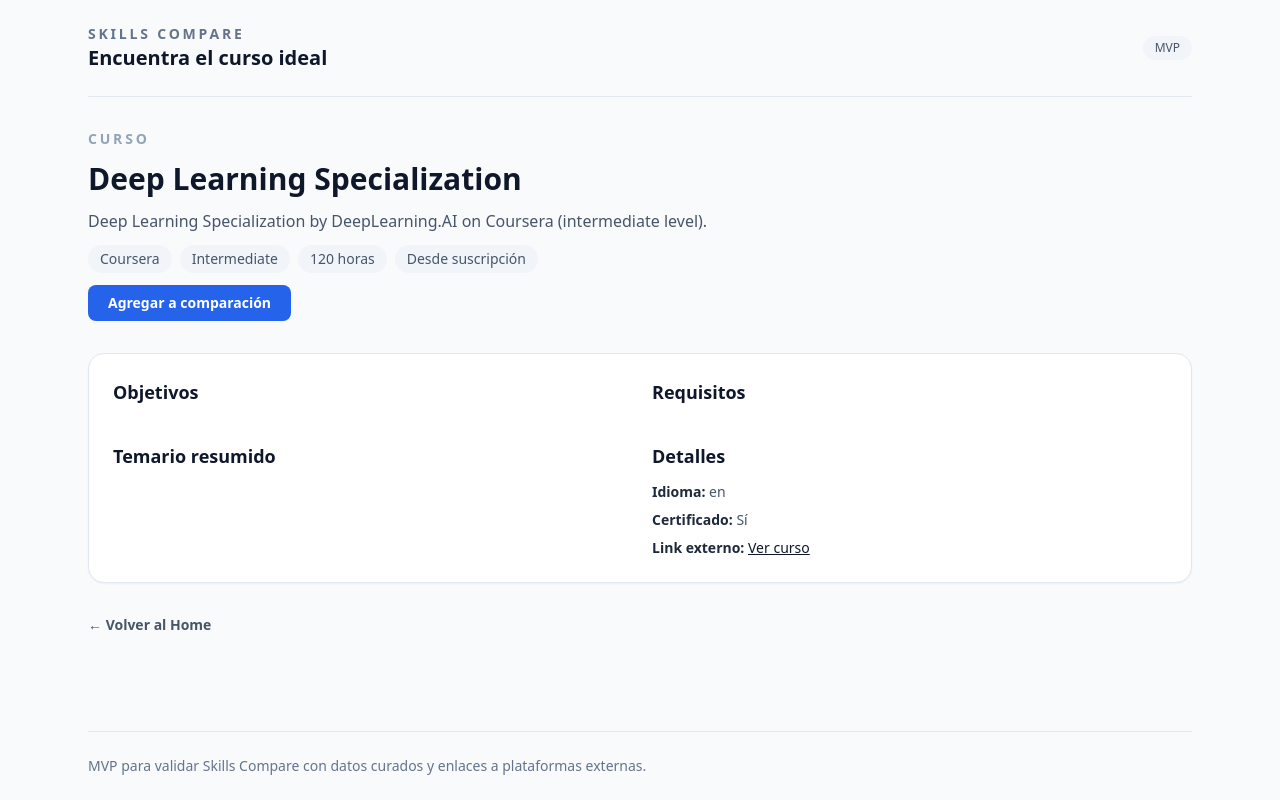
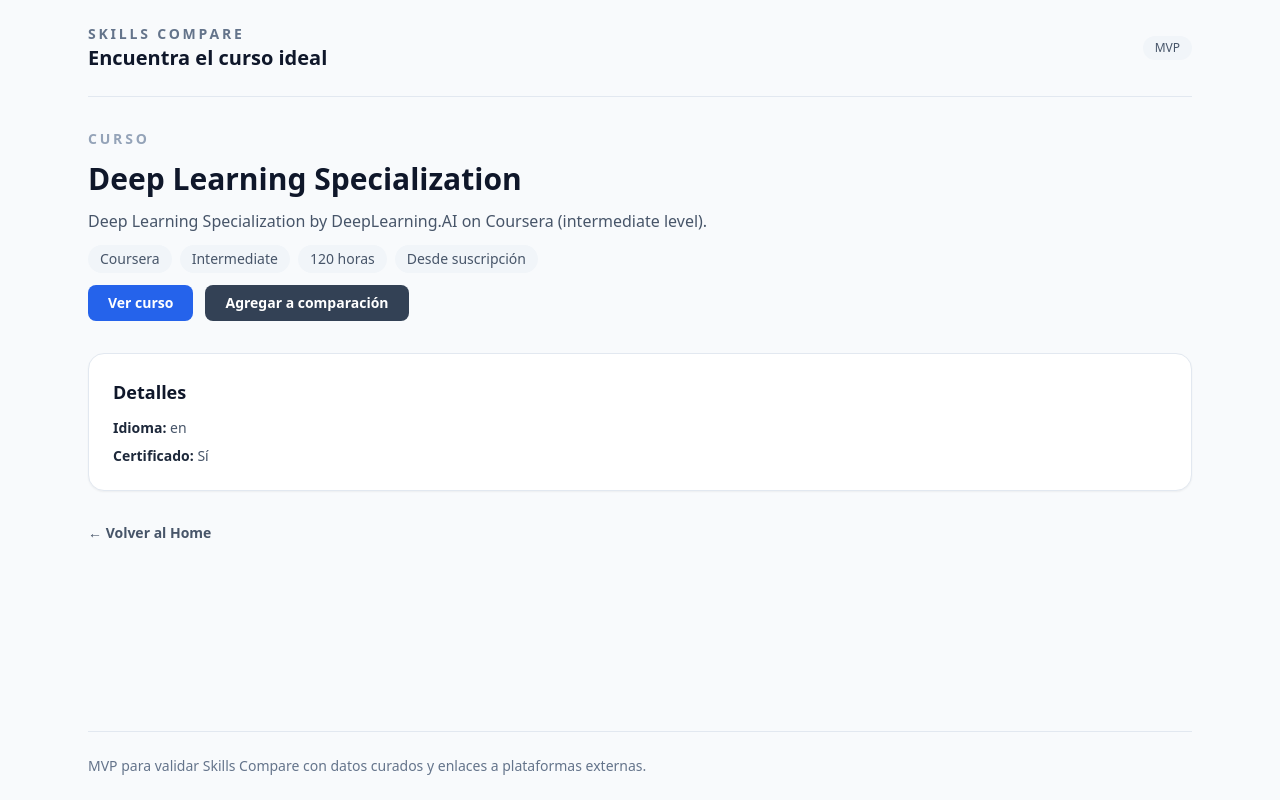
Before and after one commit to diegosalazaru/SkillMVP, a Next.js app: page /courses/deep-learning-specialization-deeplearningai in a window 1280 px wide. Built offline with nearby package versions, Linux system fonts and the light colour scheme.

Commit message:
Fix course detail empty sections

```diff
--- a/app/courses/[courseId]/CourseDetailClient.tsx
+++ b/app/courses/[courseId]/CourseDetailClient.tsx
@@ -39,6 +39,10 @@ export default function CourseDetailClient({ courseId }: CourseDetailClientProps
 
   const selected = isSelected(course.id);
   const atLimit = selectedIds.length >= 2 && !selected;
+  const hasObjectives = objectives.length > 0;
+  const hasPrerequisites = course.prerequisitesBullets.length > 0;
+  const hasSyllabus = course.syllabusBullets.length > 0;
+  const hasLearningContent = hasObjectives || hasPrerequisites || hasSyllabus;
 
   return (
     <section className="flex flex-col gap-8">
@@ -64,15 +68,25 @@ export default function CourseDetailClient({ courseId }: CourseDetailClientProps
             {course.priceText}
           </span>
         </div>
+        <div className="flex flex-wrap items-center gap-3">
+          <a
+            href={course.externalUrl}
+            target="_blank"
+            rel="noopener noreferrer"
+            className="rounded-lg bg-blue-600 px-5 py-2 text-sm font-semibold text-white transition hover:bg-blue-500"
+          >
+            Ver curso
+          </a>
           <button
             type="button"
             onClick={() => toggle(course.id)}
             className={`w-fit rounded-lg px-5 py-2 text-sm font-semibold text-white transition ${
-            selected ? "bg-emerald-600 hover:bg-emerald-500" : "bg-blue-600 hover:bg-blue-500"
+              selected ? "bg-emerald-600 hover:bg-emerald-500" : "bg-slate-700 hover:bg-slate-600"
             } ${atLimit ? "bg-slate-300" : ""}`}
           >
             {selected ? "Seleccionado para comparar" : "Agregar a comparación"}
           </button>
+        </div>
         {atLimit ? (
           <p className="text-xs text-amber-600">
             Ya tienes 2 cursos seleccionados. Quita uno para continuar.
@@ -83,7 +97,9 @@ export default function CourseDetailClient({ courseId }: CourseDetailClientProps
         ) : null}
       </div>
 
+      {hasLearningContent ? (
         <div className="grid gap-6 rounded-2xl border border-slate-200 bg-white p-6 shadow-sm md:grid-cols-2">
+          {hasObjectives ? (
             <div>
           <h3 className="text-lg font-semibold text-slate-900">Objetivos</h3>
           <ul className="mt-3 list-disc space-y-2 pl-5 text-sm text-slate-600">
@@ -92,6 +108,8 @@ export default function CourseDetailClient({ courseId }: CourseDetailClientProps
             ))}
           </ul>
             </div>
+          ) : null}
+          {hasPrerequisites ? (
             <div>
           <h3 className="text-lg font-semibold text-slate-900">Requisitos</h3>
           <ul className="mt-3 list-disc space-y-2 pl-5 text-sm text-slate-600">
@@ -100,6 +118,8 @@ export default function CourseDetailClient({ courseId }: CourseDetailClientProps
             ))}
           </ul>
             </div>
+          ) : null}
+          {hasSyllabus ? (
             <div>
           <h3 className="text-lg font-semibold text-slate-900">Temario resumido</h3>
           <ul className="mt-3 list-disc space-y-2 pl-5 text-sm text-slate-600">
@@ -108,7 +128,11 @@ export default function CourseDetailClient({ courseId }: CourseDetailClientProps
             ))}
           </ul>
             </div>
-        <div>
+          ) : null}
+        </div>
+      ) : null}
+
+      <div className="rounded-2xl border border-slate-200 bg-white p-6 shadow-sm">
           <h3 className="text-lg font-semibold text-slate-900">Detalles</h3>
           <div className="mt-3 space-y-2 text-sm text-slate-600">
             <p>
@@ -123,18 +147,6 @@ export default function CourseDetailClient({ courseId }: CourseDetailClientProps
                 <span className="font-semibold text-slate-800">Rating:</span> {course.rating.toFixed(1)}
               </p>
             ) : null}
-            <p>
-              <span className="font-semibold text-slate-800">Link externo:</span>{" "}
-              <a
-                href={course.externalUrl}
-                className="text-slate-900 underline"
-                target="_blank"
-                rel="noreferrer"
-              >
-                Ver curso
-              </a>
-            </p>
-          </div>
           </div>
         </div>
 
```
Lines whose indentation alone changed are shown as unchanged.
